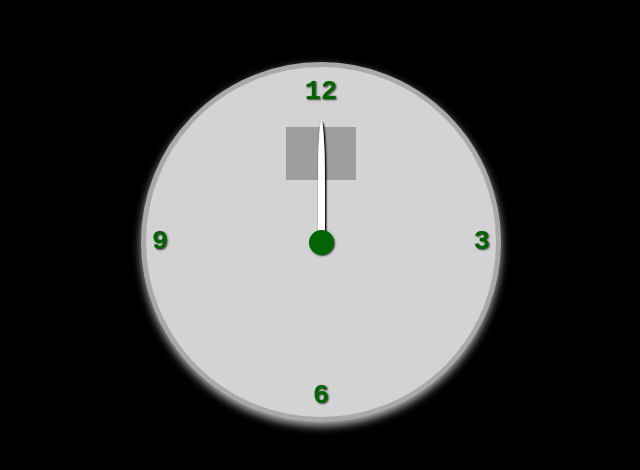
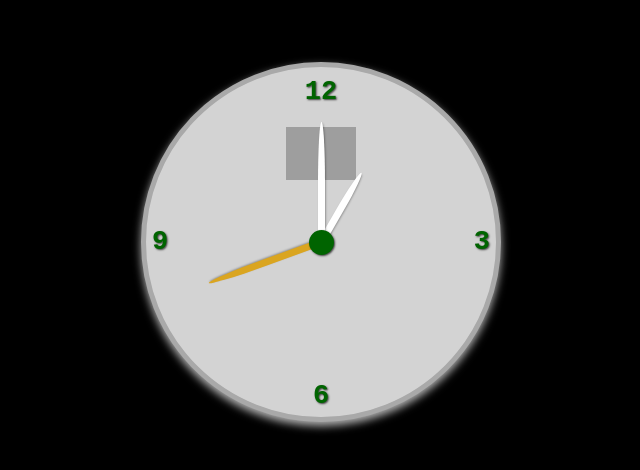
Before and after one commit to midnightmoet/Clock, a plain HTML site: page index.html in a window 1280 px wide. Shown: the part 158-628 px from the top of the page, without its empty margins (319-959 px from the left). Drawn offline with Linux system fonts and the light colour scheme; grey boxes are pictures that could not be loaded.

Commit message:
Styling done, JS next

```diff
--- a/style.css
+++ b/style.css
@@ -92,17 +92,20 @@ img {
     bottom: 50%;
     z-index: 3;
     border-radius: 50% 50% 0 0;
-    box-shadow: 1px 1px 2px rgba(0,0,0,0.7);
+    box-shadow: 1px 1px 2px rgba(0,0,0,0.3);
 }
 
-.hour {
-
+.arrows .hour {
+  height: 80px;
+  transform: rotate(30deg);
 }
 
-.minute {
+/* .arrows .minute {
+  transform: rotate(180deg);
+  background: lightblue;
+} */
 
+.arrows .second {
+  transform: rotate(250deg);
+  background: goldenrod;
 }
-
-.second {
-
-}
```
